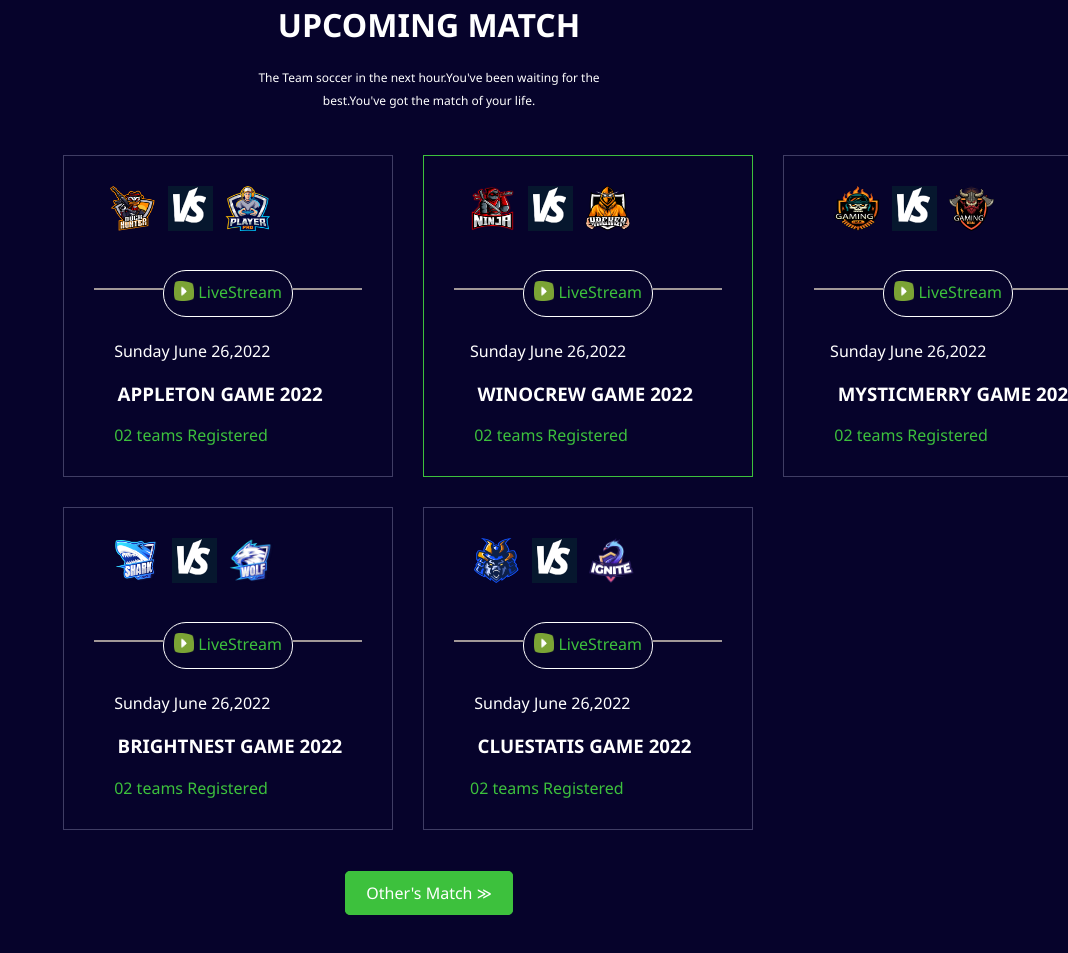
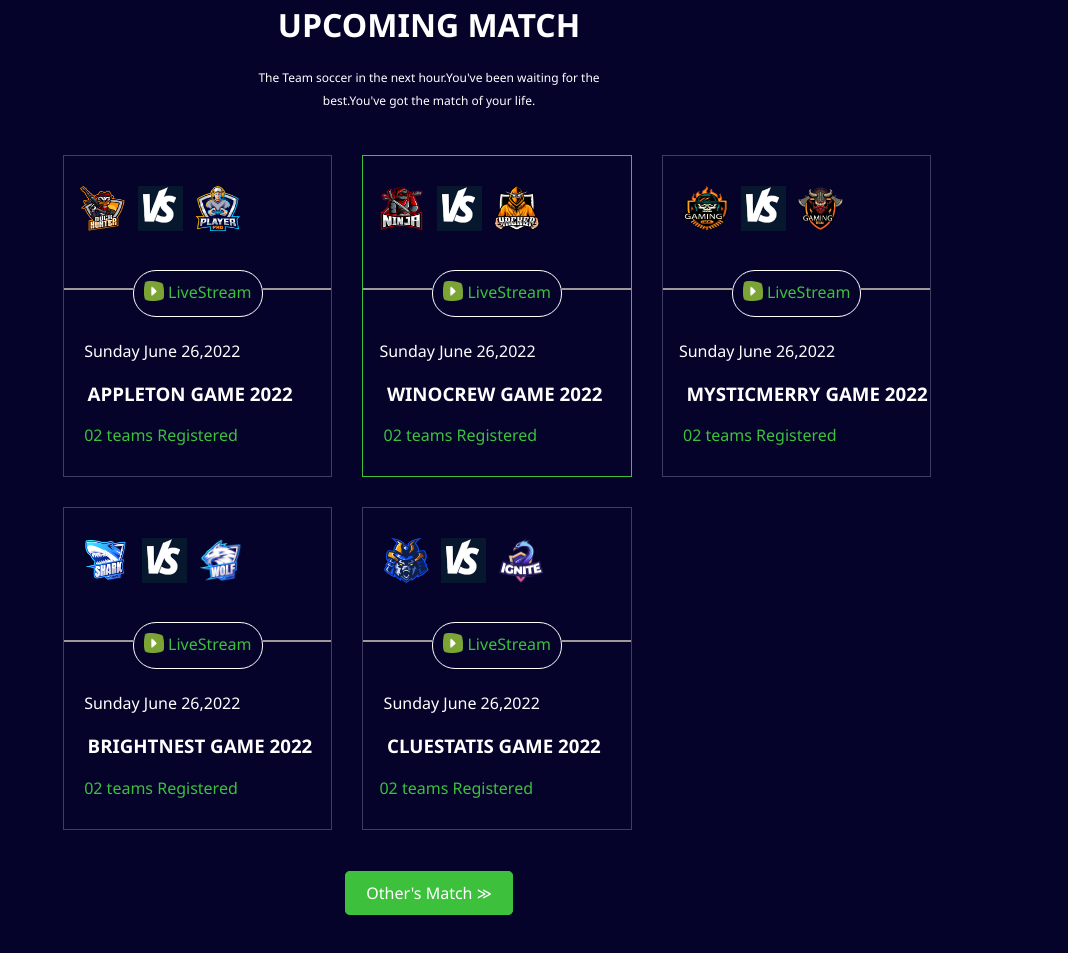
Before and after one commit to Technovert-Interns-Aug-2022/task-1-html-css-game8-EppaShilpa, a plain HTML site: page index.html in a window 1280 px wide. Shown: the part 1258-2211 px from the top of the page, without its empty margins (212-1280 px from the left). Drawn offline with Linux system fonts and the light colour scheme.

Commit message:
Update stylesheet.css

```diff
--- a/stylesheet.css
+++ b/stylesheet.css
@@ -386,20 +386,26 @@ margin-left: 500px;
   }
   .b2{
       border: rgb(61, 193, 61) 1px solid ;
-      padding: 30px;
+      padding: 0px;
+      padding-top: 30px;
+      padding-bottom: 30px;
       width: 33%;
       height: 30%;
   }
   .b1, .b3 {
       border:  rgba(121, 121, 157,0.5) 1px solid;
-      padding: 30px;
+      padding: 0px;
+      padding-top: 30px;
+      padding-bottom: 30px;
       margin-bottom: 20px;
       width: 33%;
       height: 30%;
   }
   .b4,.b5{
       border:  rgba(121, 121, 157,0.5) 1px solid;
-      padding: 30px;
+      padding: 0px;
+      padding-top: 30px;
+      padding-bottom: 30px;
       width: 33%;
       height: 30%;
       margin-bottom: 20px;
@@ -412,7 +418,7 @@ margin-left: 500px;
   /* margin-left: 500px; */
   }
    .hr{
-    width: 28%;
+    width: 30%;
    border: none;
    height: 2px;
    background-color: rgb(161, 152, 152);
```
